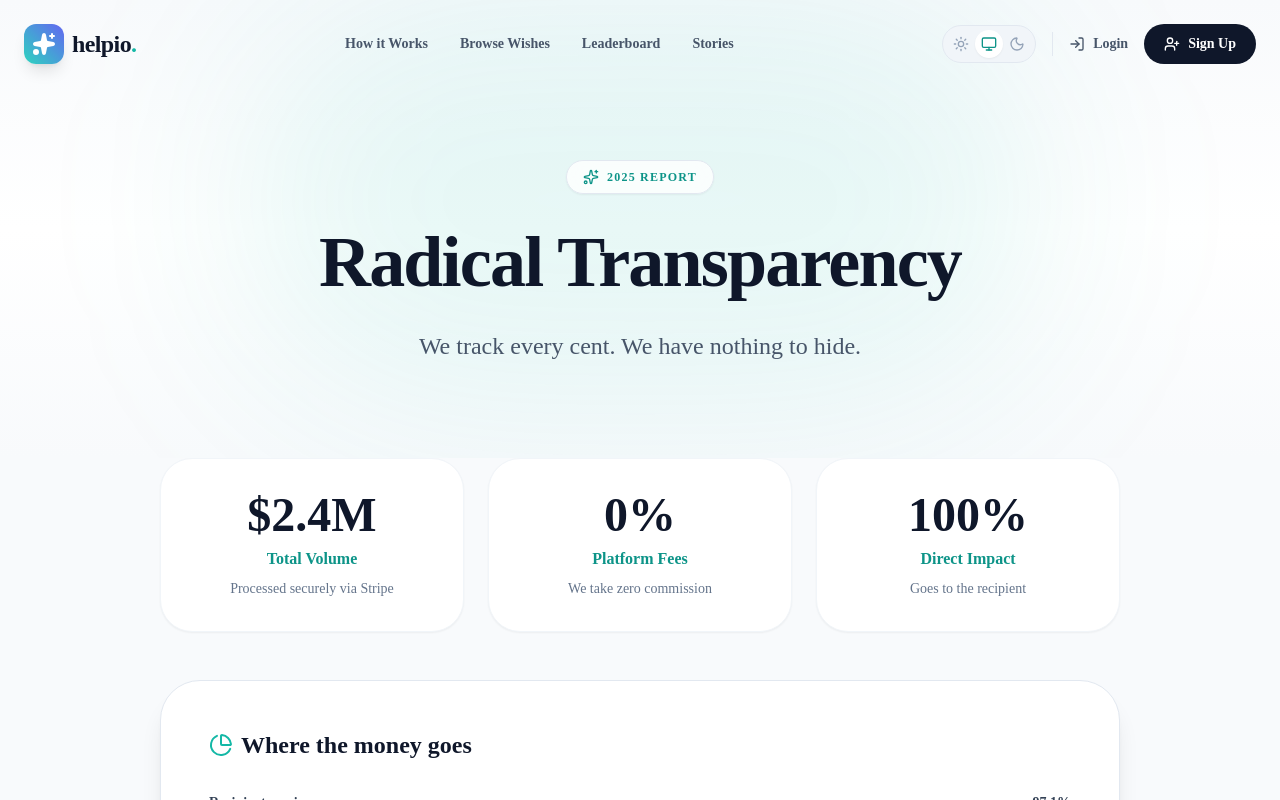
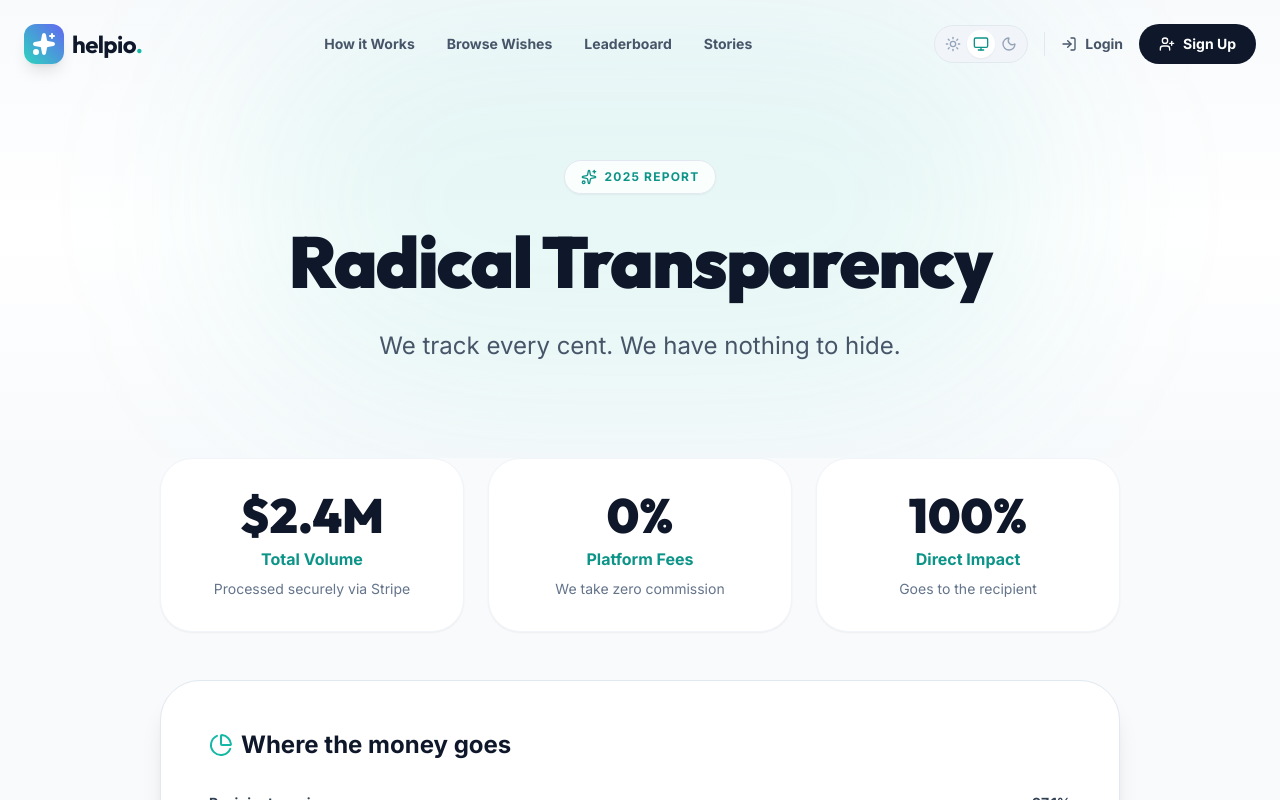
Before and after one commit to itznik/helpio, a Next.js app in the folder helpio/: page /transparency in a window 1280 px wide. Shown: the top 800 px of the page. Built offline with nearby package versions, Linux system fonts and the light colour scheme.

Commit message:
Update layout.tsx

```diff
--- a/helpio/src/app/layout.tsx
+++ b/helpio/src/app/layout.tsx
@@ -1,36 +1,58 @@
-import type { Metadata } from "next";
-import { Inter, Outfit } from "next/font/google";
-import "./globals.css";
-import Navbar from "@/components/layout/Navbar";
-import Footer from "@/components/layout/Footer";
-import { ThemeProvider } from "@/components/shared/ThemeProvider";
+import type { Metadata } from 'next';
+import { Inter, Outfit } from 'next/font/google';
+import './globals.css';
+import { ThemeProvider } from '@/components/shared/ThemeProvider';
+import Navbar from '@/components/layout/Navbar';
+import Footer from '@/components/layout/Footer';
+import { Toaster } from 'sonner'; // Install sonner for beautiful toasts
 
-// 1. Load the fonts
-const inter = Inter({ subsets: ["latin"], variable: "--font-inter" });
-const outfit = Outfit({ subsets: ["latin"], variable: "--font-outfit" });
+// 1. Load Fonts
+const inter = Inter({ subsets: ['latin'], variable: '--font-sans' });
+const outfit = Outfit({ subsets: ['latin'], variable: '--font-display' });
 
+// 2. SEO Metadata
 export const metadata: Metadata = {
-  title: "Helpio | Grant a Wish",
-  description: "A platform connecting wealth with need.",
+  title: 'Helpio | The Future of Philanthropy',
+  description: 'Direct peer-to-peer giving platform. No fees, 100% transparency.',
+  icons: {
+    icon: '/favicon.ico',
+  },
 };
 
 export default function RootLayout({
   children,
-}: Readonly<{
+}: {
   children: React.ReactNode;
-}>) {
+}) {
   return (
     <html lang="en" suppressHydrationWarning>
-      {/* 2. INJECT VARIABLES HERE: font-sans and font-display */}
-      <body className={`${inter.variable} ${outfit.variable} font-sans antialiased bg-white text-slate-900 dark:bg-slate-950 dark:text-white transition-colors duration-300`}>
-        <ThemeProvider attribute="class" defaultTheme="system" enableSystem={true}>
+      <body className={`${inter.variable} ${outfit.variable} font-sans antialiased bg-slate-50 dark:bg-[#020617] text-slate-900 dark:text-slate-50 transition-colors duration-300`}>
+
+        {/* Theme Provider (Dark Mode Logic) */}
+        <ThemeProvider
+          attribute="class"
+          defaultTheme="system"
+          enableSystem
+          disableTransitionOnChange
+        >
           <div className="flex flex-col min-h-screen">
+
+            {/* Global Navigation */}
             <Navbar />
+
+            {/* Page Content */}
             <div className="flex-grow">
               {children}
             </div>
+
+            {/* Global Footer */}
             <Footer />
+
           </div>
+
+          {/* Toast Notifications Container */}
+          <Toaster position="bottom-right" theme="system" />
+
         </ThemeProvider>
       </body>
     </html>
```
